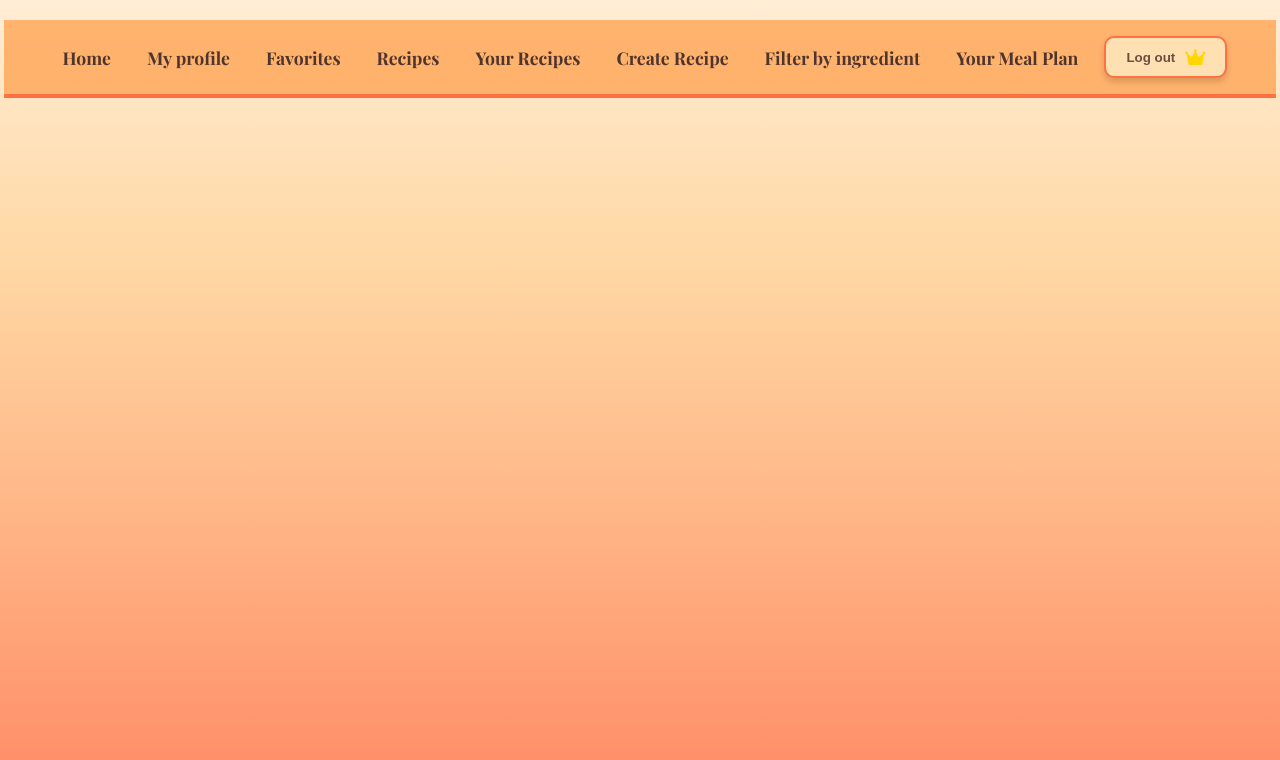
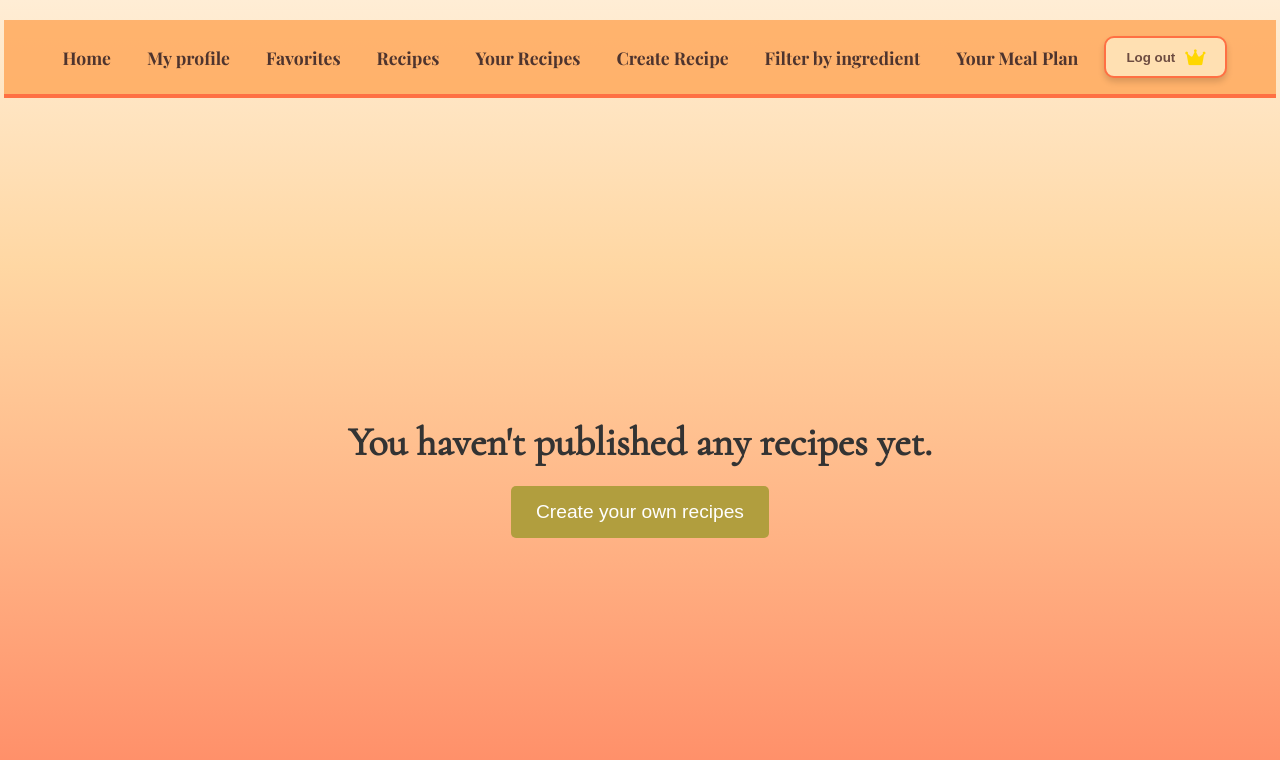
Before and after one commit to julibucci/MealMaster-Project, an Angular app: page /plan-premium/your-recipes in a window 1280 px wide. Shown: the top 760 px of the page. Built offline with nearby package versions, Linux system fonts and the light colour scheme; a web font is replaced by a local one.

Commit message:
Que pasa cuando no hay recetas propias creadas - boton

```diff
--- a/src/app/components/user-recipes-component/user-recipes-component.component.css
+++ b/src/app/components/user-recipes-component/user-recipes-component.component.css
@@ -79,10 +79,44 @@
 
 /* Botón de Ver Detalles */
 .view-btn {
-  background-color: #333; /* Un tono gris oscuro */
+  background-color: #333;
   color: white;
 }
 
 .view-btn:hover {
-  background-color: #555; /* Un tono gris más claro */
+  background-color: #555;
 }
+
+.no-recipes-message {
+  display: flex;
+  flex-direction: column;
+  justify-content: center;
+  align-items: center;
+  text-align: center;
+  margin-top: 100px;
+  font-size: 2.5rem;
+  font-weight: bold;
+  color: #333;
+  height: 70vh;
+  width: 100%;
+}
+
+.no-recipes-message p {
+  margin: 0 0 20px 0;
+}
+
+.go-to-recipes-btn {
+  background-color: #b19e3e;
+  color: white;
+  border: none;
+  padding: 15px 25px;
+  font-size: 1.2rem;
+  cursor: pointer;
+  border-radius: 5px;
+  transition: background-color 0.3s, transform 0.2s;
+}
+
+.go-to-recipes-btn:hover {
+  background-color: #a99830;
+  transform: scale(1.05);
+}
--- a/src/app/components/user-recipes-component/user-recipes-component.component.html
+++ b/src/app/components/user-recipes-component/user-recipes-component.component.html
@@ -1,3 +1,9 @@
+<div *ngIf="recipes.length === 0; else recipesList" class="no-recipes-message">
+  <p>You haven't published any recipes yet.</p>
+  <button (click)="goToUserRecipesPage()" class="go-to-recipes-btn">Create your own recipes</button>
+</div>
+
+<ng-template #recipesList>
 <div *ngIf="recipes.length > 0" class="recipes-container">
   <h3 class="recipes-title">Your Published Recipes</h3>
   <ul class="recipes-list">
@@ -12,3 +18,4 @@
     </li>
   </ul>
 </div>
+</ng-template>
--- a/src/app/components/user-recipes-component/user-recipes-component.component.ts
+++ b/src/app/components/user-recipes-component/user-recipes-component.component.ts
@@ -39,4 +39,8 @@ export class UserRecipesComponentComponent implements OnInit {
   viewRecipeDetails(recipeId: string): void {
     this.router.navigate(['/plan-premium/recipe-details', recipeId]);
   }
+
+  goToUserRecipesPage(): void {
+    this.router.navigate(['/plan-premium/create-recipe']);
+  }
 }
```
